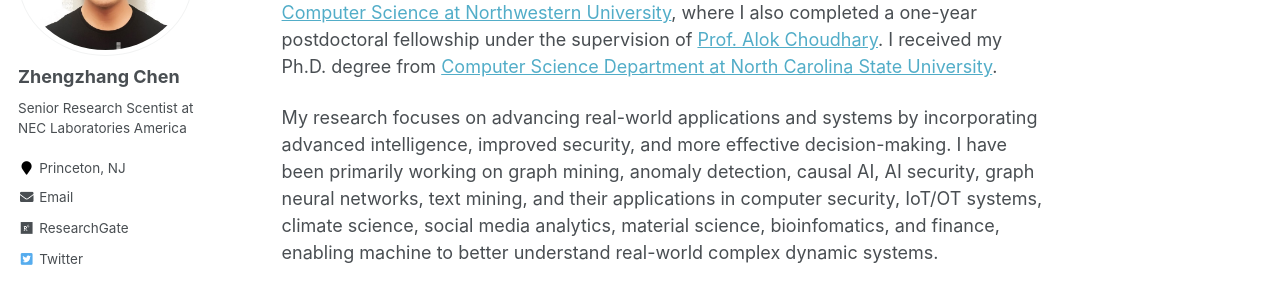
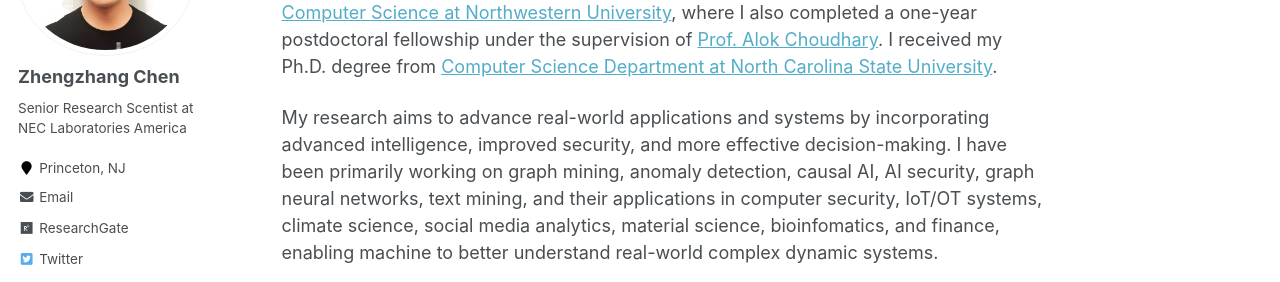
Before and after one commit to zhengzhangchen/zhengzhangchen.github.io, a Jekyll site: the page built from _pages/about.md, in a window 1280 px wide and 900 px high. Shown: the part 215-497 px from the top of the window. Built offline with Jekyll 4.4.1, drawn with Linux system fonts in a browser that asks for light colours; some web fonts are replaced.

Commit message:
Update about.md

```diff
--- a/_pages/about.md
+++ b/_pages/about.md
@@ -11,7 +11,7 @@ redirect_from:
 
 I am currently a senior research scientist at [NEC Laboratories America](https://www.nec-labs.com/research/data-science-system-security/people/zhengzhang-chen/). Previously, I served as a research assistant professor in the [Department of Electrical Engineering & Computer Science at Northwestern University](http://cucis.ece.northwestern.edu/members/zzc472/), where I also completed a one-year postdoctoral fellowship under the supervision of [Prof. Alok Choudhary](http://www.eecs.northwestern.edu/~choudhar/). I received my Ph.D. degree from [Computer Science Department at North Carolina State University](https://www.csc.ncsu.edu/).
 
-My research focuses on advancing real-world applications and systems by incorporating advanced intelligence, improved security, and more effective decision-making. I have been primarily working on graph mining, anomaly detection, causal AI, AI security, graph neural networks, text mining, and their applications in computer security, IoT/OT systems, climate science, social media analytics, material science, bioinfomatics, and finance, enabling machine to better understand real-world complex dynamic systems.
+My research aims to advance real-world applications and systems by incorporating advanced intelligence, improved security, and more effective decision-making. I have been primarily working on graph mining, anomaly detection, causal AI, AI security, graph neural networks, text mining, and their applications in computer security, IoT/OT systems, climate science, social media analytics, material science, bioinfomatics, and finance, enabling machine to better understand real-world complex dynamic systems.
 
 I have published over 80 peer-reviewed research papers in major academic venues such as CVPR, NeurIPS, KDD, ICLR, AAAI, WWW, and IJCAI. My work has been featured in various news media including [NSF News](https://www.nsf.gov/news/news_summ.jsp?cntn_id=125500&org=GEO&from=news), [DOE ASCR Discovery](https://ascr-discovery.science.doe.gov/2012/06/storm-tracking/), [NEC News](https://jpn.nec.com/press/201907/20190708_02.html), [The Conversation](https://theconversation.com/new-hurricane-detection-method-increases-predictability-9537), and [esciencenews](https://esciencenews.com/sources/physorg/2012/09/11/researchers.devise.more.accurate.method.predicting.hurricane.activity). Additionally, my research has led to the filing of more than 70 patents, with 37 patents granted.
 
```
